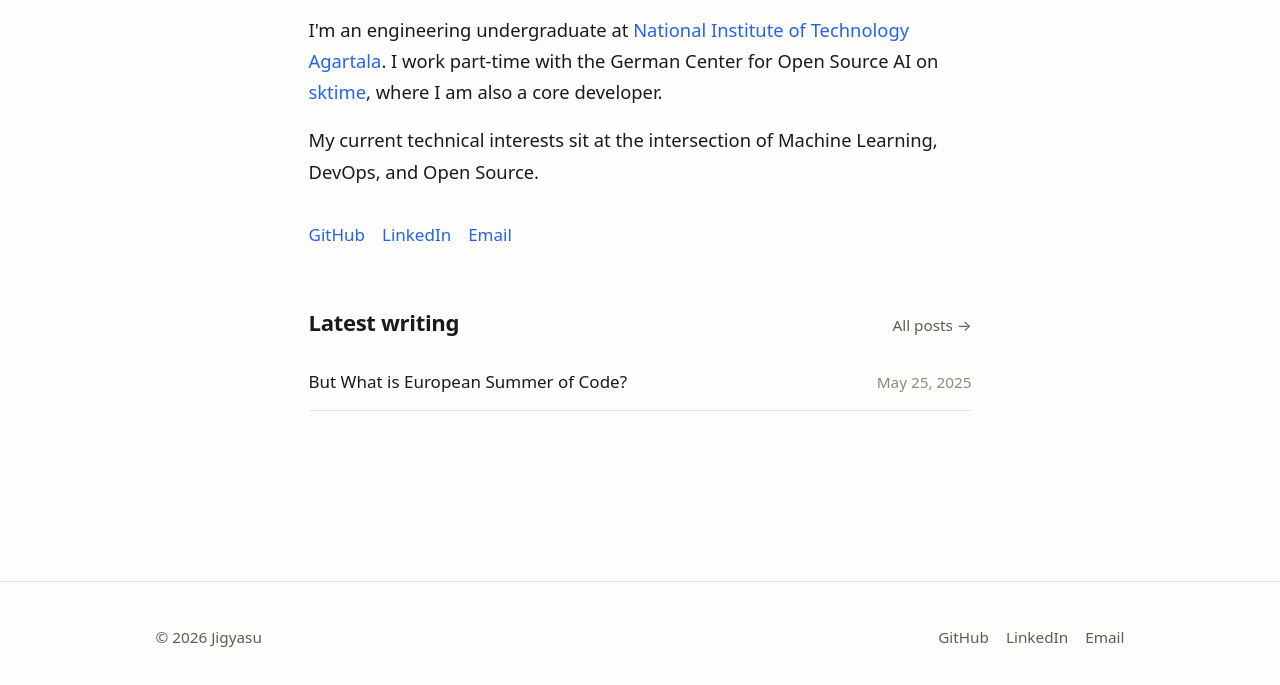
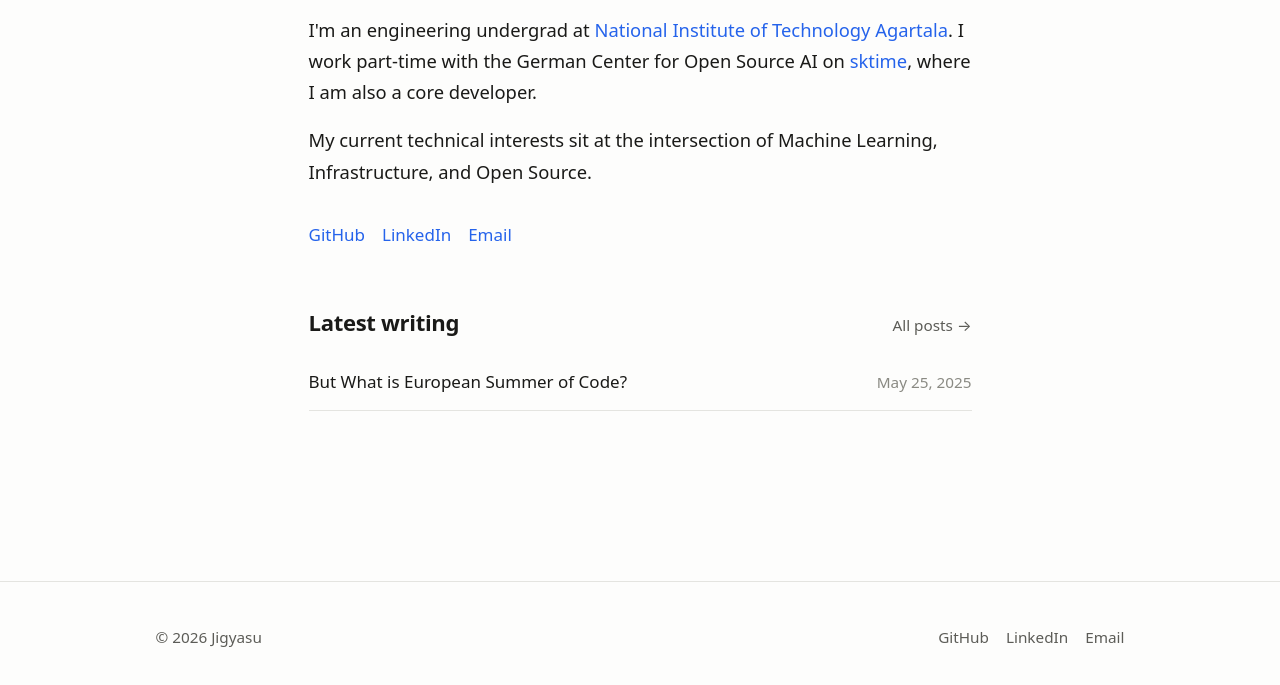
Before and after one commit to jgyasu/jgyasu.github.io, an Astro site: page / in a window 1280 px wide. Shown: the part 225-910 px from the top of the page. Built offline with nearby package versions, Linux system fonts and the light colour scheme; Astro itself is replaced by a stand-in of ours.

Commit message:
Update bio

```diff
--- a/src/pages/index.astro
+++ b/src/pages/index.astro
@@ -17,7 +17,7 @@
       <h1 class="intro-name">{site.name}</h1>
 
       <p class="intro-body">
-        I'm an engineering undergraduate at
+        I'm an engineering undergrad at
         <a href="https://en.wikipedia.org/wiki/National_Institutes_of_Technology">National Institute of Technology Agartala</a>.
         I work part-time with the German Center for Open Source AI on <a href="https://www.sktime.net/">sktime</a>, where I am also a core developer.
       </p>
--- a/src/site.config.ts
+++ b/src/site.config.ts
@@ -71,6 +71,6 @@
 /** Short interest keywords shown on the home page. */
 export const interests: string[] = [
   "Machine Learning",
-  "DevOps",
+  "Infrastructure",
   "Open Source",
 ];
```
